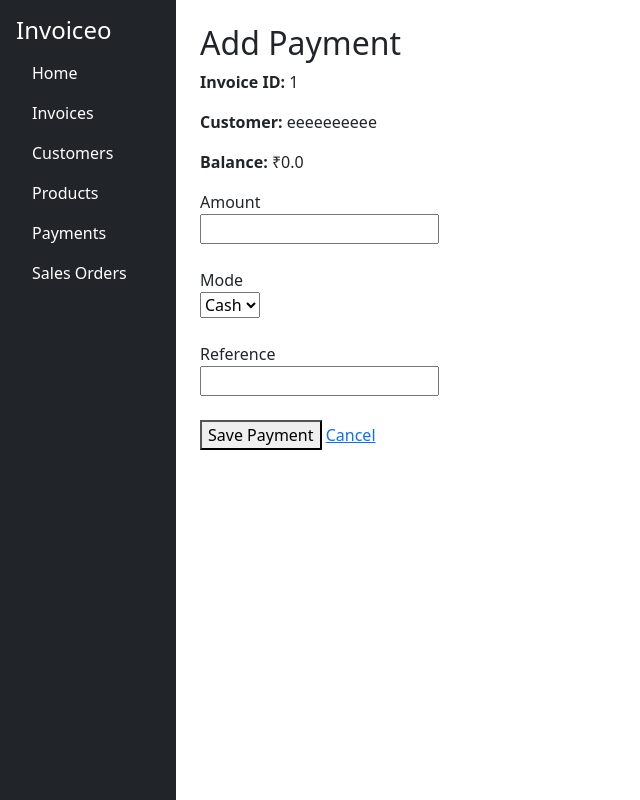
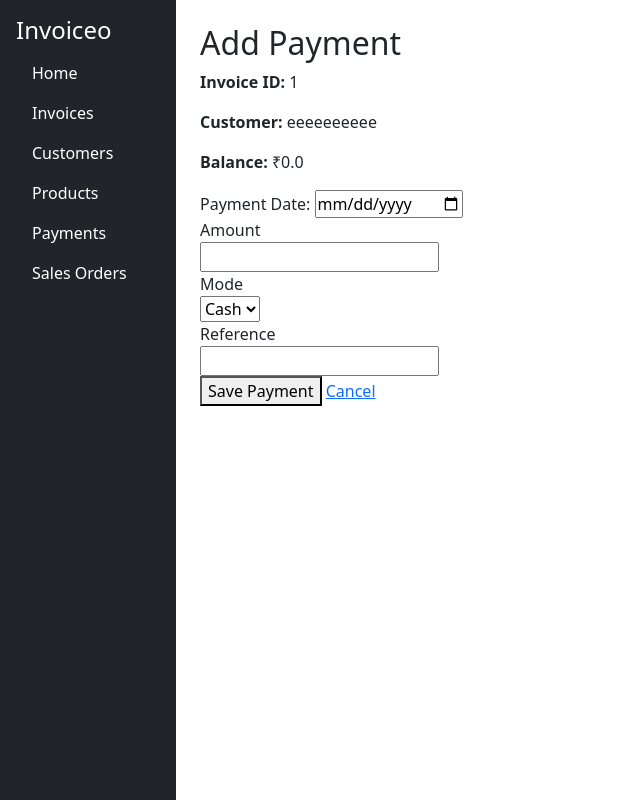
Before and after one commit to 7account13/invoiceo, a Flask app: page /add_payment/1 in a window 1280 px wide. Shown: the whole page, without its empty margins (0-640 px from the left). Run offline with Flask 2, Linux system fonts and the light colour scheme; data comes from the database, SQL or seed files in the repository; both versions use the stored data as it was after the commit.

Commit message:
added date editing to payments and fixed visualizations

```diff
--- a/app.py
+++ b/app.py
@@ -124,6 +124,8 @@ class Payment(db.Model):
     payment_date = db.Column(db.DateTime, default=datetime.utcnow)
     mode = db.Column(db.String(50))       # Cash / UPI / Bank
     reference = db.Column(db.String(100)) # optional
+    payment_date = db.Column(db.DateTime, nullable=False)   # 🔥 IMPORTANT
+    created_at = db.Column(db.DateTime, default=datetime.utcnow)
 
 # ---------------- SALES ORDER MODELS ----------------
 
@@ -489,6 +491,13 @@ def add_payment(invoice_id):
         amount = float(request.form['amount'])
         mode = request.form.get('mode')
         reference = request.form.get('reference')
+        payment_date_str = request.form.get("payment_date")
+
+        if not payment_date_str:
+           abort(400, "Payment date is required")
+
+        payment_date = datetime.strptime(payment_date_str, "%Y-%m-%d")
+
 
         if amount <= 0:
             return redirect(url_for('invoices'))
@@ -502,7 +511,9 @@ def add_payment(invoice_id):
             customer_id=customer.id,
             amount=amount,
             mode=mode,
-            reference=reference
+            reference=reference,
+            payment_date=payment_date   # 🔥 USE USER DATE
+
         )
 
         db.session.add(payment)
@@ -520,6 +531,7 @@ def add_payment(invoice_id):
 
         db.session.commit()
         return redirect(url_for('invoices'))
+
 
     return render_template('add_payment.html', invoice=invoice)
 
--- a/templates/add_payment.html
+++ b/templates/add_payment.html
@@ -8,21 +8,38 @@
 <p><strong>Balance:</strong> ₹{{ invoice.balance }}</p>
 
 <form method="POST">
+
+    <div class="form-group">
+        <label>Payment Date:</label>
+        <input type="date" name="payment_date" required>
+    </div>
+
+    <div class="form-group">
         <label>Amount</label><br>
-    <input type="number" name="amount" step="0.01" max="{{ invoice.balance }}" required><br><br>
+        <input type="number"
+               name="amount"
+               step="0.01"
+               max="{{ invoice.balance }}"
+               required>
+    </div>
 
+    <div class="form-group">
         <label>Mode</label><br>
         <select name="mode">
             <option>Cash</option>
             <option>UPI</option>
             <option>Bank</option>
-    </select><br><br>
+        </select>
+    </div>
 
+    <div class="form-group">
         <label>Reference</label><br>
-    <input type="text" name="reference"><br><br>
+        <input type="text" name="reference">
+    </div>
 
     <button type="submit">Save Payment</button>
     <a href="{{ url_for('invoices') }}">Cancel</a>
+
 </form>
 
 {% endblock %}
```
Also changed, not shown: invoices.db. Lines whose indentation alone changed are shown as unchanged.
